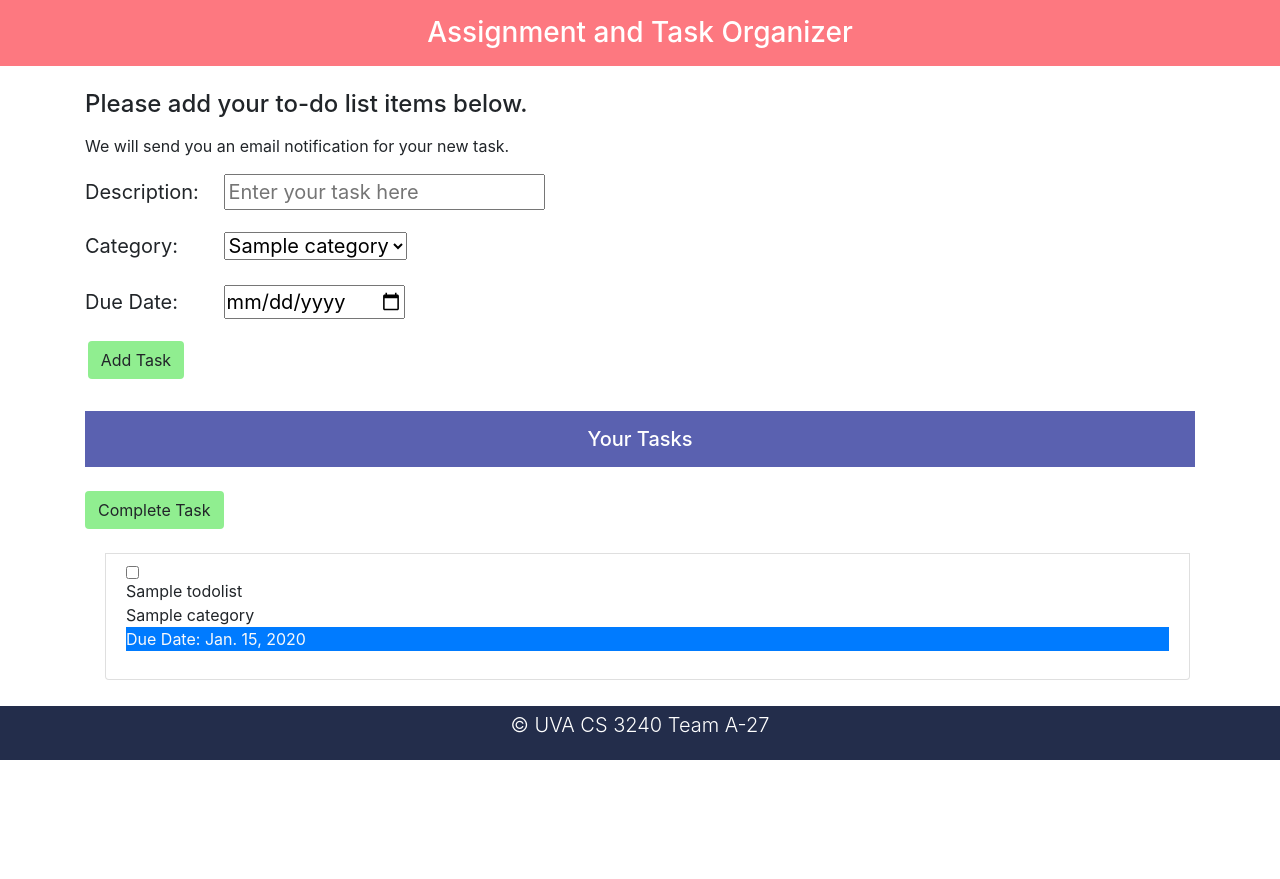
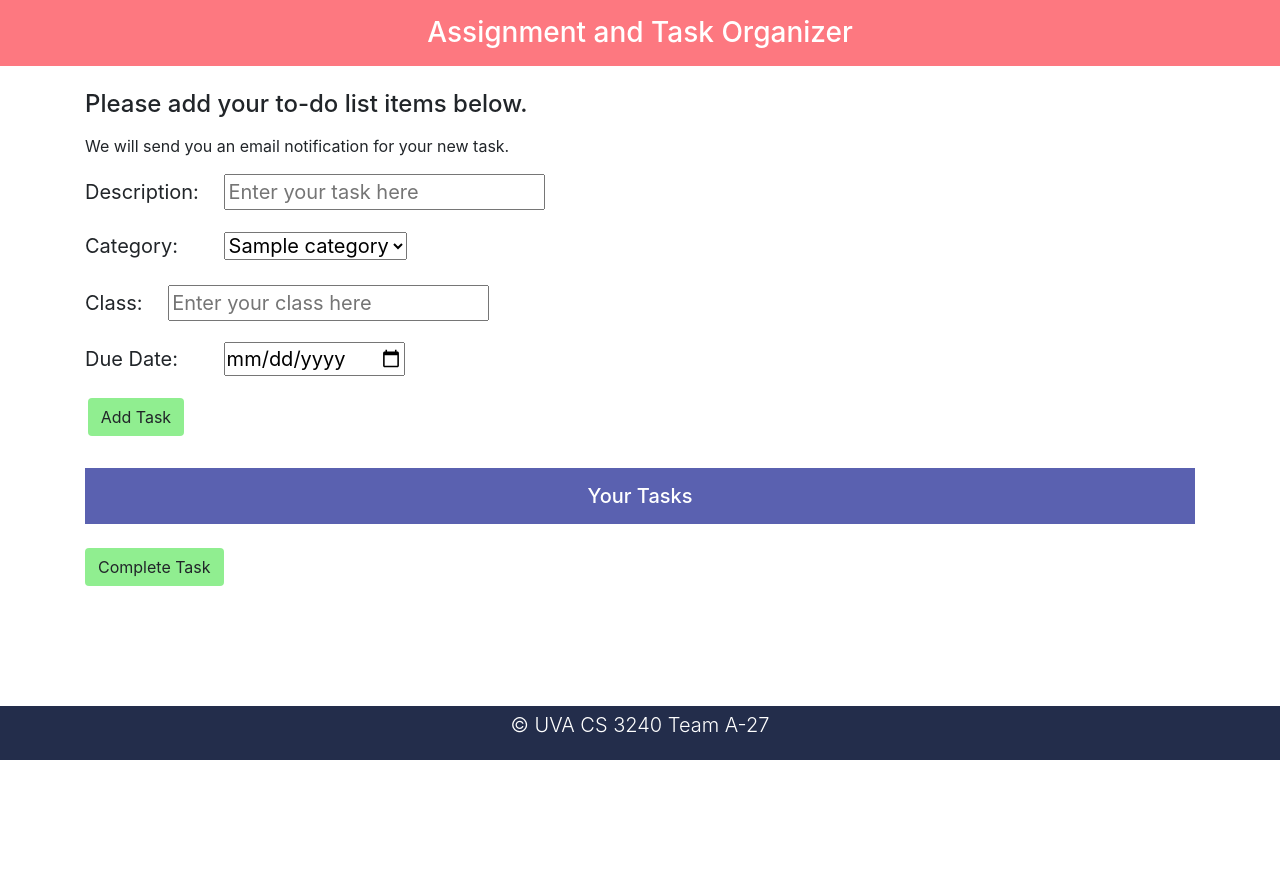
Before and after one commit to geetan-gandhe/assignment-organizer, a Django app: page /index in a window 1280 px wide. Shown: the part 40-919 px from the top of the page. Before the commit the page ends 800 px from the top, so only its background shows below. Run offline with Django 3.2, Linux system fonts and the light colour scheme; a user stored in the database is signed in; tables that the repository leaves empty hold one stand-in row (values such as "Sample post"); some libraries are stand-ins or nearby versions.

Commit message:
all citations

```diff
--- a/myapp/settings.py
+++ b/myapp/settings.py
@@ -173,7 +173,7 @@ DEFAULT_FROM_EMAIL = 'williamsgchenelle@gmail.com'
 
 
 #oiqnqjanlnculncw
-SITE_ID = 3 #ID is 3 on prod! make sure to change before commits (4 for Chenelle's local)
+SITE_ID = 4 #ID is 3 on prod! make sure to change before commits (4 for Chenelle's local)
 
 LOGIN_REDIRECT_URL = '/organizer/home/'
 LOGOUT_REDIRECT_URL = '/organizer/home/'
--- a/organizer/models.py
+++ b/organizer/models.py
@@ -44,29 +44,27 @@ class Notes(models.Model):
 
 
 
-# Create your models here.
-class Category(models.Model): # The Category table name that inherits models.Model
-	name = models.CharField(max_length=100) #Like a varchar
+##https://medium.com/fbdevclagos/how-to-build-a-todo-app-with-django-17afdc4a8f8c
+class Category(models.Model):
+    name = models.CharField(max_length=100)
+    class Meta:
+        verbose_name = ("Category")
+        verbose_name_plural = ("Categories")
 
-	class Meta:
-		verbose_name = ("Category")
-		verbose_name_plural = ("Categories")
+class TodoList(models.Model):
+    title = models.CharField(max_length=300)
+    email = models.CharField(max_length=250,default="someone@gmail.com")
+    category = models.ForeignKey(Category,  on_delete=models.PROTECT, default="general")
+    classSection=models.CharField(max_length=200,default="No Class")
+    content = models.TextField(blank=True)
+    created = models.DateField(default=timezone.now().strftime("%Y-%m-%d"))
+    due_date = models.DateField(default=timezone.now().strftime("%Y-%m-%d"))
 
-	def __str__(self):
-		return self.name #name to be shown when called
-
-class TodoList(models.Model): #Todolist able name that inherits models.Model
-    title = models.CharField(max_length=250) # a varchar
-    email = models.CharField(max_length=250,default="someone@gmail.com") # a varchar
-    content = models.TextField(blank=True) # a text field
-    created = models.DateField(default=timezone.now().strftime("%Y-%m-%d")) # a date
-    due_date = models.DateField(default=timezone.now().strftime("%Y-%m-%d")) # a date
-    category = models.ForeignKey(Category,  on_delete=models.PROTECT, default="general") # a foreignkey
 
 class Meta:
-		ordering = ["-created"] #ordering by the created field
+		ordering = ["-created"]
 def __str__(self):
-		return self.title #name to be shown when called
+		return self.title
 
 ### Source: https://www.huiwenteo.com/normal/2018/07/24/django-calendar.html
 class Event(models.Model):
--- a/organizer/templates/organizer/index.html
+++ b/organizer/templates/organizer/index.html
@@ -38,6 +38,13 @@
                     </blockquote>
                 </div>
 
+                <div class="inputContainer">
+                    <blockquote class="blockquote text-left">
+                        <label for="classSection">Class:      </label>
+                        <input style="margin-left:20px" type="text" id="classSection" class="taskName" placeholder="Enter your class here" name="classSection" required>
+                    </blockquote>
+                    </div>
+
                 <div class="inputContainer half last">
                     <blockquote class="blockquote text-left">
                     <label for="dueDate">Due Date:</label>
@@ -69,6 +76,7 @@
                     <input type="checkbox" class="Checkbox" name="checkedbox" id="{{ todo.id }}" value="{{ todo.id }}">
                     <div label for="{{ todo.id }}"><span class="complete-">{{ todo.title }}</span></label></div>
                     <div span class="category-{{ todo.category }}">{{ todo.category }}</span></div>
+                    <div span class="classSection-{{ todo.classSection }}">{{ todo.classSection }}</span></div>
                     <div strong class="taskDate"><p class="text-light bg-primary">Due Date: {{ todo.due_date }}</p></strong></div>
                     </li>
                 </li>
--- a/organizer/views.py
+++ b/organizer/views.py
@@ -168,27 +168,28 @@ from email.mime.multipart import MIMEMultipart
 from django.core.mail import send_mail
 from django.conf import settings
 
-# Create your views here.
+###https://medium.com/fbdevclagos/how-to-build-a-todo-app-with-django-17afdc4a8f8c
+
 @login_required
-def index(request): #the index view
+def index(request):
 
-    todos = TodoList.objects.all() #quering all todos with the object manager
-    categories = Category.objects.all() #getting all categories with object manager
+    todoLists = TodoList.objects.all()
+    categories = Category.objects.all()
     print(request.user.email)
     if request.user.is_authenticated:
         email= request.user.email
 
-    if request.method == "POST": #checking if the request method is a POST
-        if "taskAdd" in request.POST: #checking if there is a request to add a todo
-            title = request.POST["description"] #title
-            date = str(request.POST["date"]) #date
-
-
-            category = request.POST["category_select"] #category
-            content = title + " -- " + date + " " + category #content
+    if request.method == "POST":
+        if "taskAdd" in request.POST:
+            title = request.POST["description"]
+            date = str(request.POST["date"])
+            classSection=request.POST['classSection']
+            category = request.POST["category_select"]
+            content = title + " -- " + classSection+ " "+ date + " " + category
             Todo = TodoList(title=title, content=content, due_date=date, category=Category.objects.get(name=category))
             Todo.save() #saving the todo
 
+            ###https://docs.sendgrid.com/for-developers/sending-email/personalizations
 
             sg = sendgrid.SendGridAPIClient(api_key=('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'))
             data = {
@@ -202,6 +203,7 @@ def index(request): #the index view
                 "subject": "You have a new task!",
                 "substitutions": {
                     "-title-": title,
+                    "-class-":classSection,
                     "-cat-": category,
                     "-date-":date,
                                 },
@@ -213,7 +215,7 @@ def index(request): #the index view
             "content": [
                 {
                 "type": "text/html",
-                'value':  "<html>\n  <head></head>\n  <body>\n    <p>Hello! You have a new task.\n </p> <p>Good job staying organized! The details of your new task are below:\n</p>    <p> Title: -title-\n</p> <p>Category: -cat- \n</p> <p> Date: -date-\n</p>\n <p>Your Assignment Organizer,</p> <p> Group A27 </p> </body>\n</html>"
+                'value':  "<html>\n  <head></head>\n  <body>\n    <p>Hello! You have a new task.\n </p> <p>Good job staying organized! The details of your new task are below:\n</p>    <p> Title: -title-\n</p>  <p> Class: -class-\n</p> <p>Category: -cat- \n</p> <p> Date: -date-\n</p>\n <p>Your Assignment Organizer,</p> <p> Group A27 </p> </body>\n</html>"
                           },
 
                         ]
@@ -227,16 +229,16 @@ def index(request): #the index view
 
             return redirect("/index") #reloading the page
 
-        if "taskDelete" in request.POST: #checking if there is a request to delete a todo
-            checkedlist = request.POST["checkedbox"] #checked todos to be deleted
+        if "taskDelete" in request.POST:
+            checkedlist = request.POST["checkedbox"]
             print(checkedlist)
             todo_id_f = ""
             for todo_id in checkedlist:
                 todo_id_f = todo_id_f + str(todo_id)
             print(todo_id_f, "todo")
             todo = TodoList.objects.filter(id=int(todo_id_f))
-            todo.delete() #deleting todo
-    return render(request, "organizer/index.html", {"todos": todos, "categories":categories})
+            todo.delete()
+    return render(request, "organizer/index.html", {"todoLists": todoLists, "categories":categories})
 
 ### Source: https://www.huiwenteo.com/normal/2018/07/24/django-calendar.html
 
```
Also changed, not shown: organizer/migrations/0030_auto_20211204_1925.py (added).
